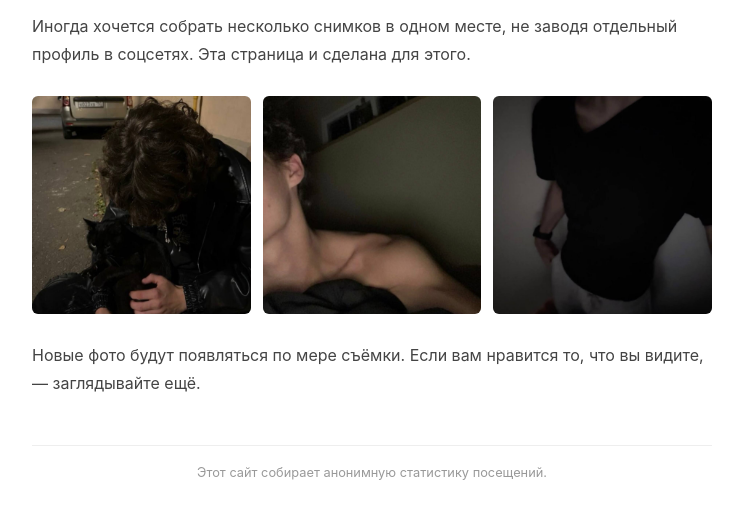
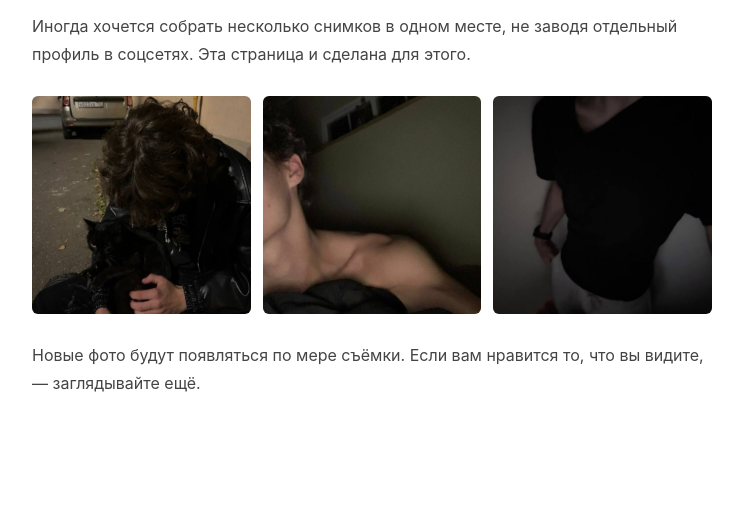
Before and after one commit to filipp-fil/photosonlain, a website: page public/index.html in a window 1280 px wide. Shown: the part 170-688 px from the top of the page, without its empty margins (268-1011 px from the left). Drawn offline with Linux system fonts and the light colour scheme.

Commit message:
Update index.html

```diff
--- a/public/index.html
+++ b/public/index.html
@@ -36,14 +36,6 @@
       border-radius: 6px;
       display: block;
     }
-    footer {
-      margin-top: 48px;
-      padding-top: 16px;
-      border-top: 1px solid #eee;
-      font-size: 0.8rem;
-      color: #999;
-      text-align: center;
-    }
     @media (max-width: 560px) {
       .container { padding-top: 32px; }
       h1 { font-size: 1.4rem; }
@@ -73,10 +65,6 @@
       Новые фото будут появляться по мере съёмки. Если вам нравится то,
       что вы видите, — заглядывайте ещё.
     </p>
-
-    <footer>
-      Этот сайт собирает анонимную статистику посещений.
-    </footer>
   </main>
 
   <script>
```
